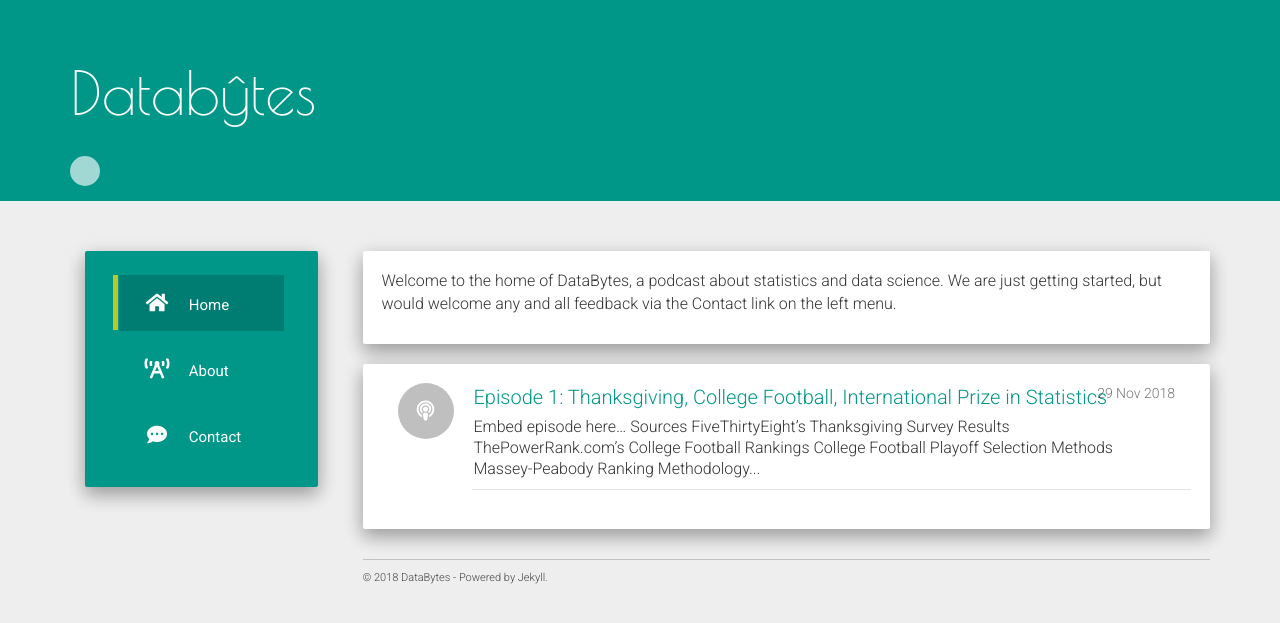
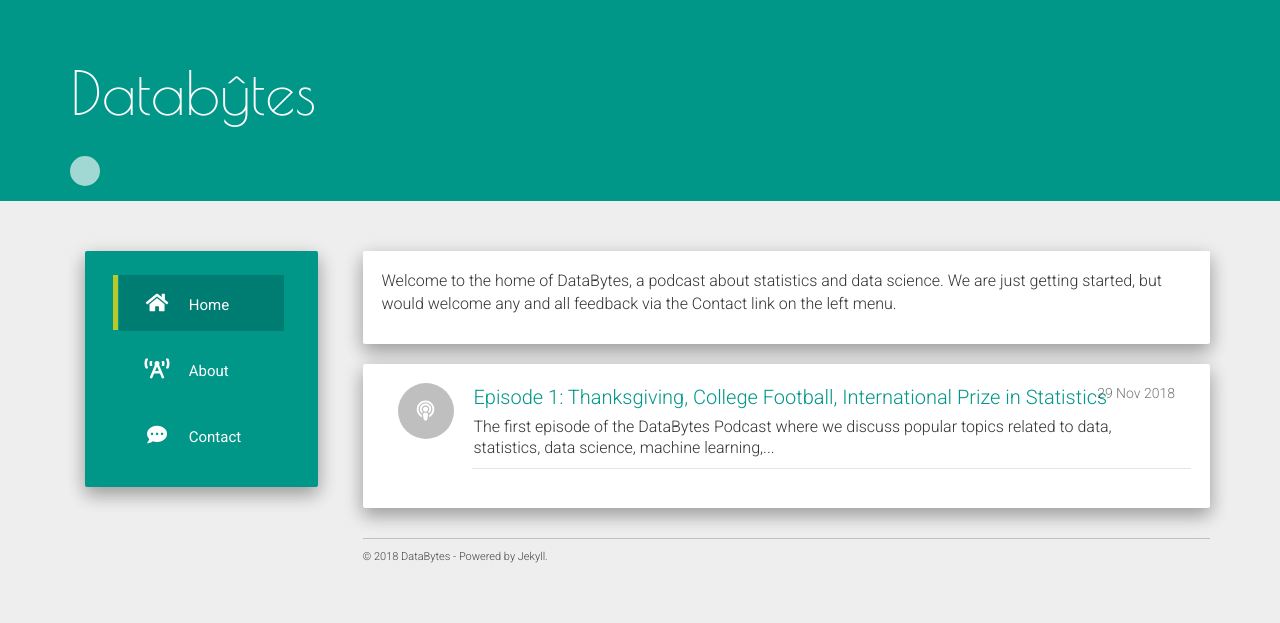
Before and after one commit to DataBytesPodcast/databytespodcast.github.io, a Jekyll site: the page built from index.html, in a window 1280 px wide. Shown: the top 623 px of the page. Built offline with Jekyll 4.4.1, drawn with Linux system fonts in a browser that asks for light colours; nearby versions of some CDN libraries; the list of posts is cut into pages by our own code.

Commit message:
Added episode 1.

```diff
--- a/_data/social.json
+++ b/_data/social.json
@@ -1,6 +1,6 @@
 [
   {
     "icon": "fab fa-soundcloud",
-    "link": ""
+    "link": "https://soundcloud.com/user-250720774"
   }
 ]
--- a/_layouts/post.html
+++ b/_layouts/post.html
@@ -4,8 +4,8 @@
 <div class="post-content well">
 <article class="content">
     <div class="post">{{ content }}</div>
-    <hr />
-    <!-- include share-page.html %} -->
+    <!--<hr />
+     include share-page.html %} -->
 </article>
 <hr />
 {% assign hasSimilar = '' %}
--- a/_posts/2018-11-29-episode-1-thanksgiving-football-prize.md
+++ b/_posts/2018-11-29-episode-1-thanksgiving-football-prize.md
@@ -5,7 +5,9 @@
 categories: episode
 ---
 
-Embed episode here...
+The first episode of the DataBytes Podcast where we discuss popular topics related to data, statistics, data science, machine learning, artificial intelligence.  In this episode, we discuss Thanksgiving food, the College Football Playoff selection, and the winner of the International Prize in Statistics.
+
+<iframe width="100%" height="300" scrolling="no" frameborder="no" allow="autoplay" src="https://w.soundcloud.com/player/?url=https%3A//api.soundcloud.com/tracks/537519510&color=%2327a79c&auto_play=false&hide_related=false&show_comments=true&show_user=true&show_reposts=false&show_teaser=true&visual=true"></iframe>
 
 ### Sources
 
--- a/static/css/main.css
+++ b/static/css/main.css
@@ -4,7 +4,7 @@
     padding: 50px 0 15px 0;
     width: 100%;
 }
-.fa-podcast { font-size: 7px; }
+.fa-podcast { font-size: 12px; }
 .full{ font-size: 16px; }
 .logo-img {
     width: 56px;
```
